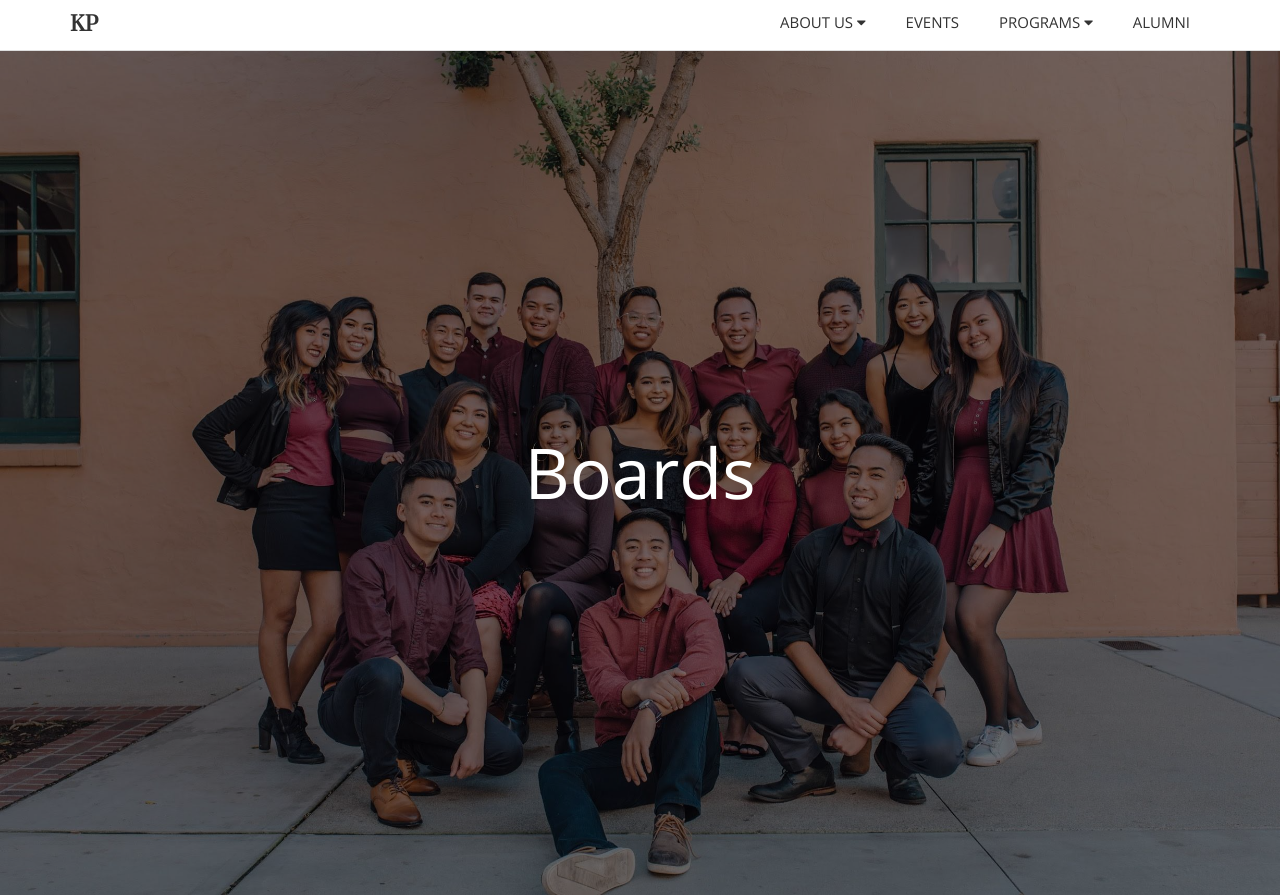
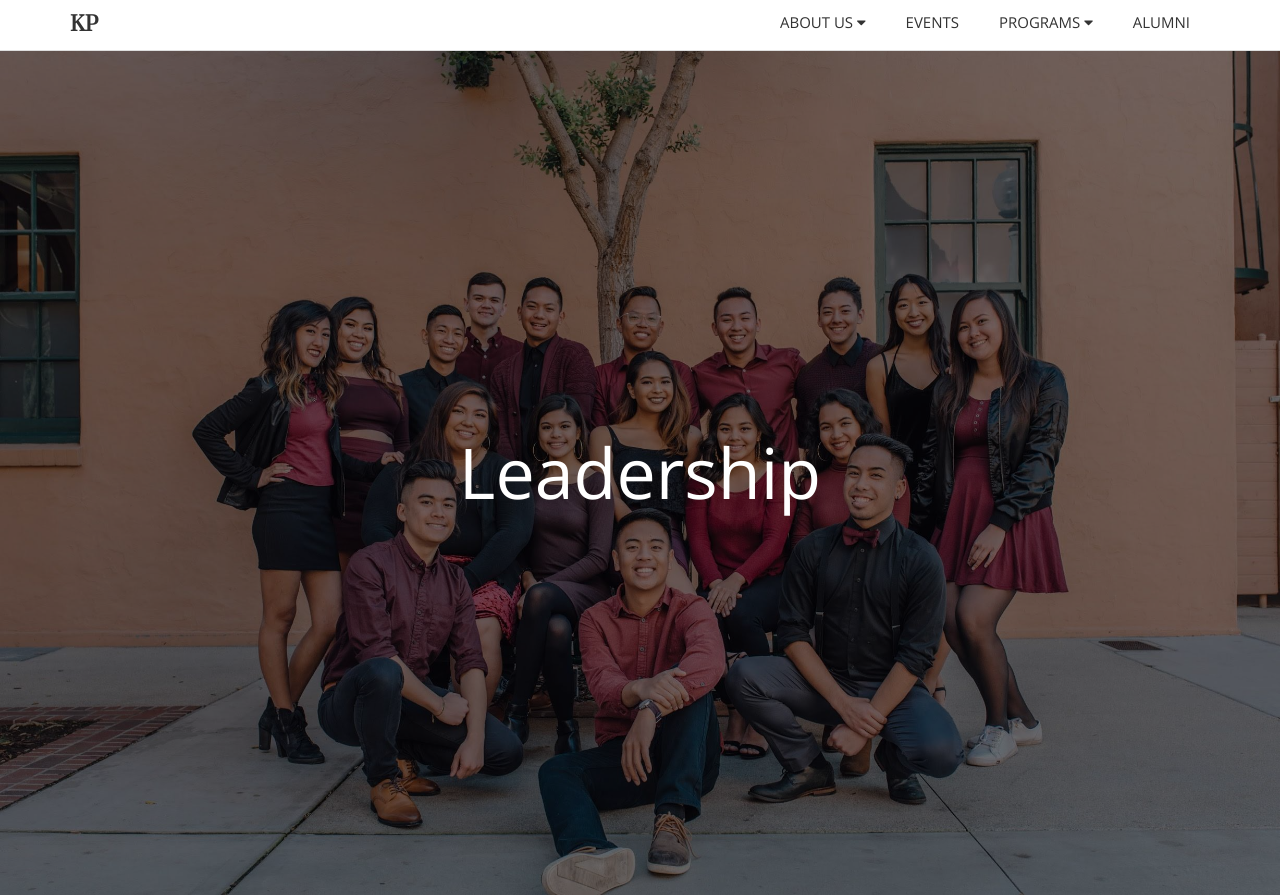
Before and after one commit to rickylieu/COGS187B, a plain HTML site: page leadership.html in a window 1280 px wide. Shown: the top 895 px of the page. Drawn offline with nearby package versions, Linux system fonts and the light colour scheme.

Commit message:
Leadership not Boards

```diff
--- a/leadership.html
+++ b/leadership.html
@@ -120,7 +120,7 @@
 
 
          <div class="centered">
-           <h1 class="mu-slider-title">Boards</h1>
+           <h1 class="mu-slider-title">Leadership</h1>
          </div>
 
 
```
